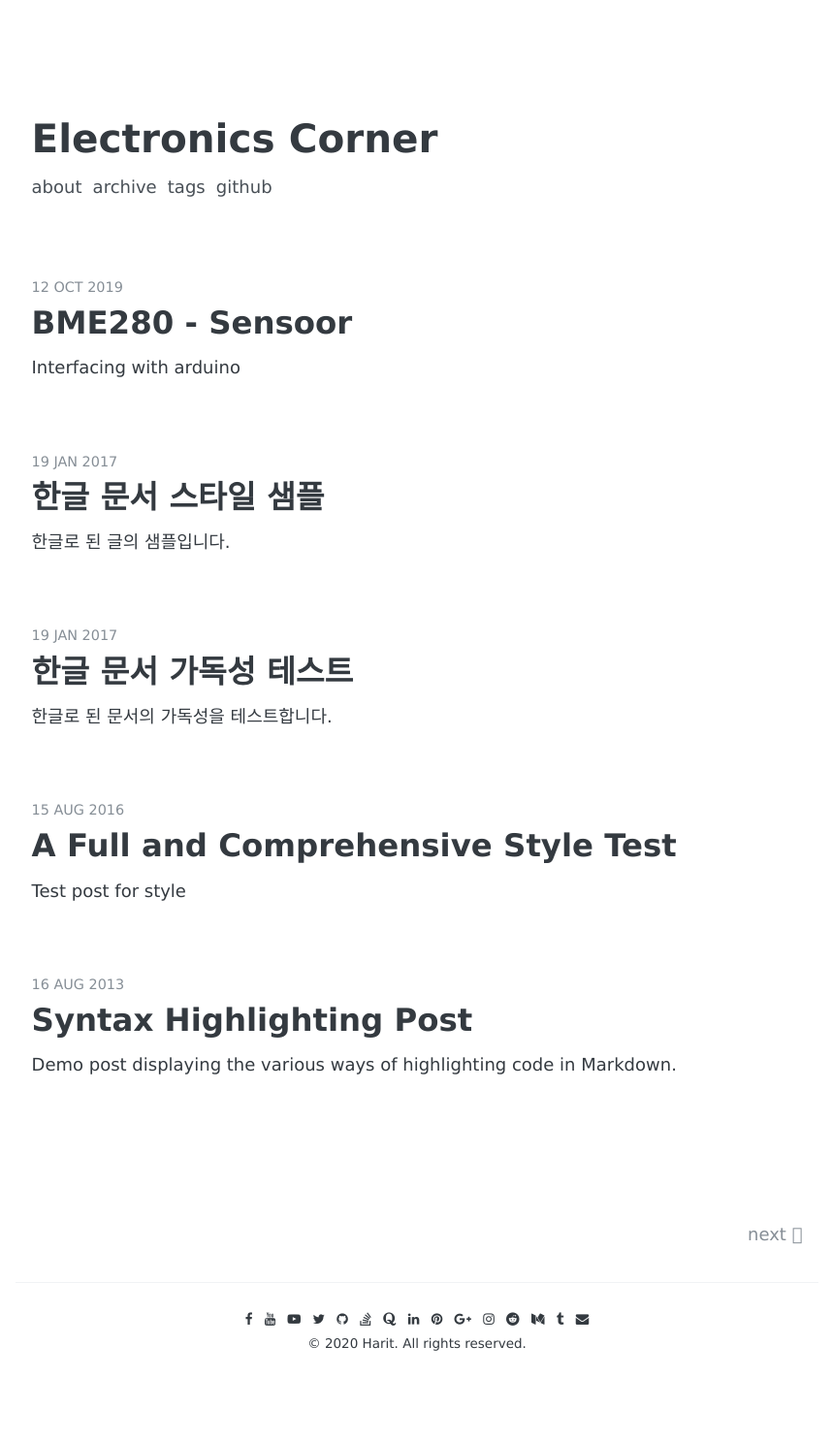
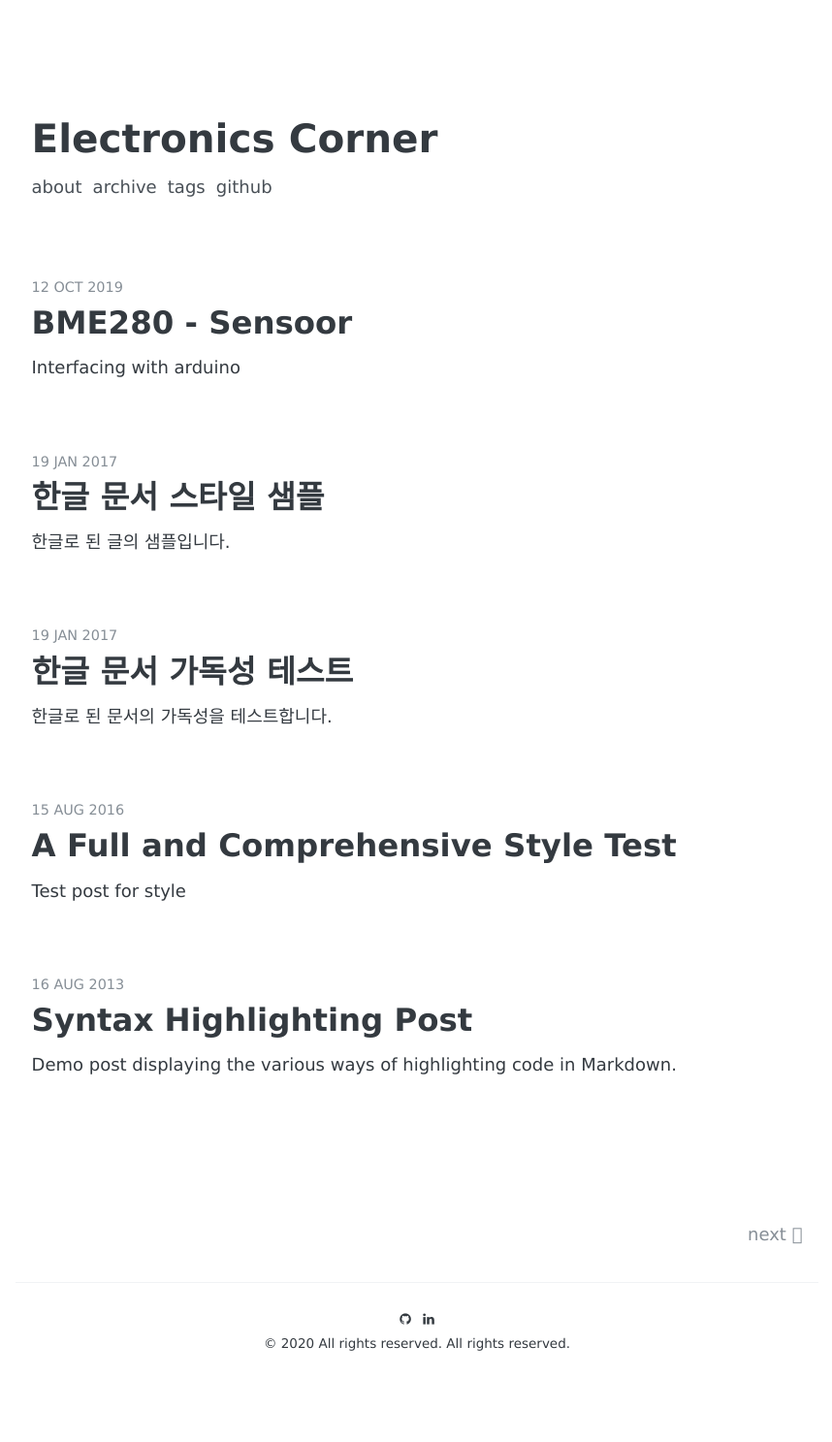
Before and after one commit to hshah89/hshah89.github.io, a Jekyll site: the page built from index.html, in a window 1280 px wide. Shown: the whole page at 97% size, without its empty margins (210-1068 px from the left). Built offline with Jekyll 4.4.1, drawn with Linux system fonts in a browser that asks for light colours; some web fonts are replaced; the list of posts is cut into pages by our own code; part of the change alters nothing that is shown.

Commit message:
Update _config.yml

```diff
--- a/_config.yml
+++ b/_config.yml
@@ -6,25 +6,25 @@
 name:               "Electronics Corner"
 
 author:
-  facebook:         your-id
-  youtubeUser:      your-id
-  youtubeChannel:   your-id
-  twitter:          your-id
-  github:           your-id
-  stackoverflow:    your-id
-  quora:            your-id
-  linkedin:         your-id
-  pinterest:        your-id
-  googlePlus:       your-id
-  instagram:        your-id
-  reddit:           your-id
-  medium:           your-id
-  tumblr:           your-id
-  email:            your-id@your-email.com
+  facebook:
+  youtubeUser:
+  youtubeChannel:
+  twitter:
+  github:           hshah89
+  stackoverflow:
+  quora:
+  linkedin:         haritshah1
+  pinterest:
+  googlePlus:
+  instagram:
+  reddit:
+  medium:
+  tumblr:
+  email:
 
 copyright:
   year:             2020
-  name:             Harit
+  name:             All rights reserved
 
 # Google-analytics
 google-analytics:
@@ -35,7 +35,7 @@ disqus:
   id:               ""
 
 # URL
-url:                "https://AWEEKJ.github.io" # the base hostname & protocol for your site
+url:                "https://hshah89.github.io" # the base hostname & protocol for your site
 # url:                "http://localhost:4000" # use this url when you develop
 baseurl:            "/" # the subpath of your site, e.g. /blog
 
@@ -62,7 +62,7 @@ nav:
   - name:           "Tags"
     url:            "/tags"
   - name:           "Github"
-    url:            "https://github.com/AWEEKJ/Kiko-plus"
+    url:            "https://github.com/hshah89"
 
 # Sass
 sass:
```
